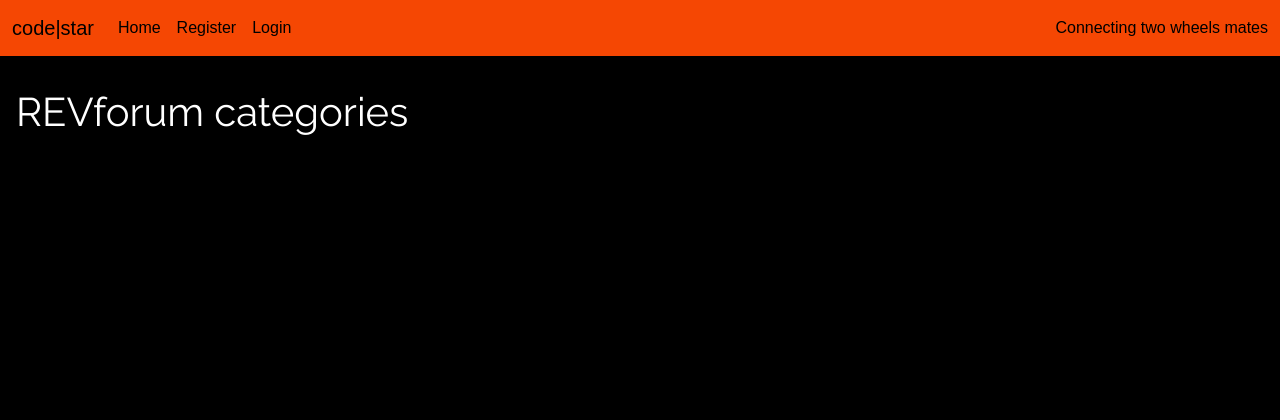
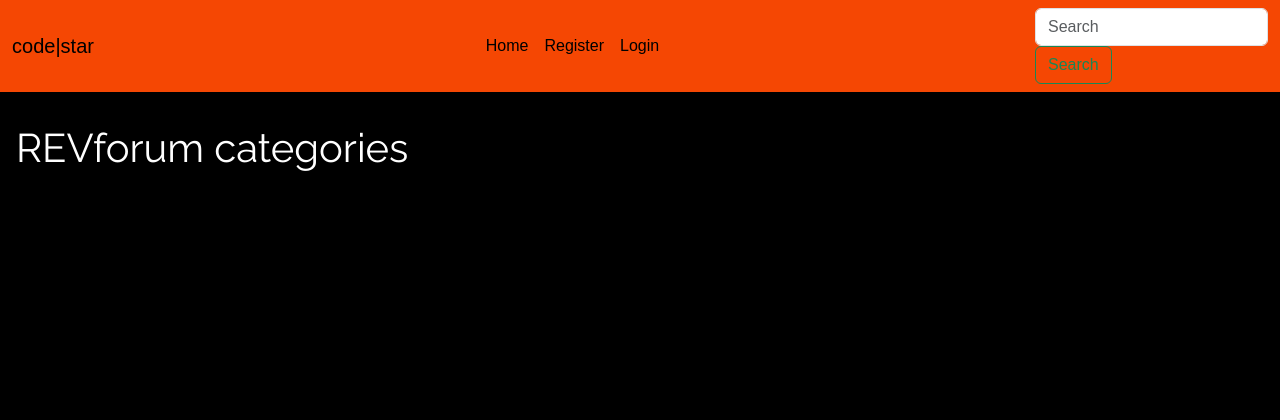
Before and after one commit to AlexDralur/revblog, a Django app: page / in a window 1280 px wide. Shown: the top 420 px of the page. Run offline with Django 3.2, Linux system fonts and the light colour scheme; data that the repository does not hold is empty; some libraries are stand-ins or nearby versions.

Commit message:
Change display of navbar and mediaquery for body size

```diff
--- a/static/css/style.css
+++ b/static/css/style.css
@@ -39,11 +39,11 @@ h5 {
     background-color: #f54703;
 }
 
-#navbarText>ul>li>a {
-    color: #000;
+#navbarText>ul {
+    margin-left: auto;
 }
 
-#navbarText>span {
+#navbarText>ul>li>a {
     color: #000;
 }
 
@@ -388,3 +388,10 @@ input[type="text"] {
     align-items: center;
     justify-content: center;
 }
+
+@media (max-width: 992px) {
+
+    body {
+        width: 80%;
+    }
+}
--- a/templates/base.html
+++ b/templates/base.html
@@ -52,9 +52,10 @@
                     {% endif %}
 
                 </ul>
-                <span class="navbar-text">
-                    Connecting two wheels mates
-                </span>
+                <form class="form-inline my-2 my-lg-0">
+                    <input class="form-control mr-sm-2" type="search" placeholder="Search">
+                    <button class="btn btn-outline-success my-2 my-sm-0" type="submit">Search</button>
+                </form>
             </div>
         </div>
     </nav>
```
